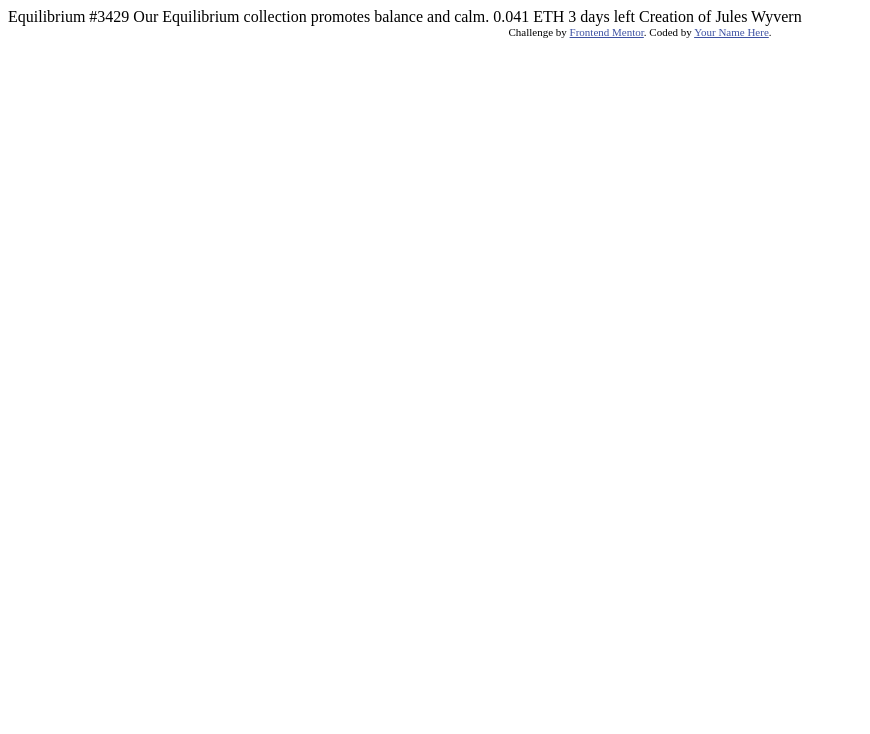
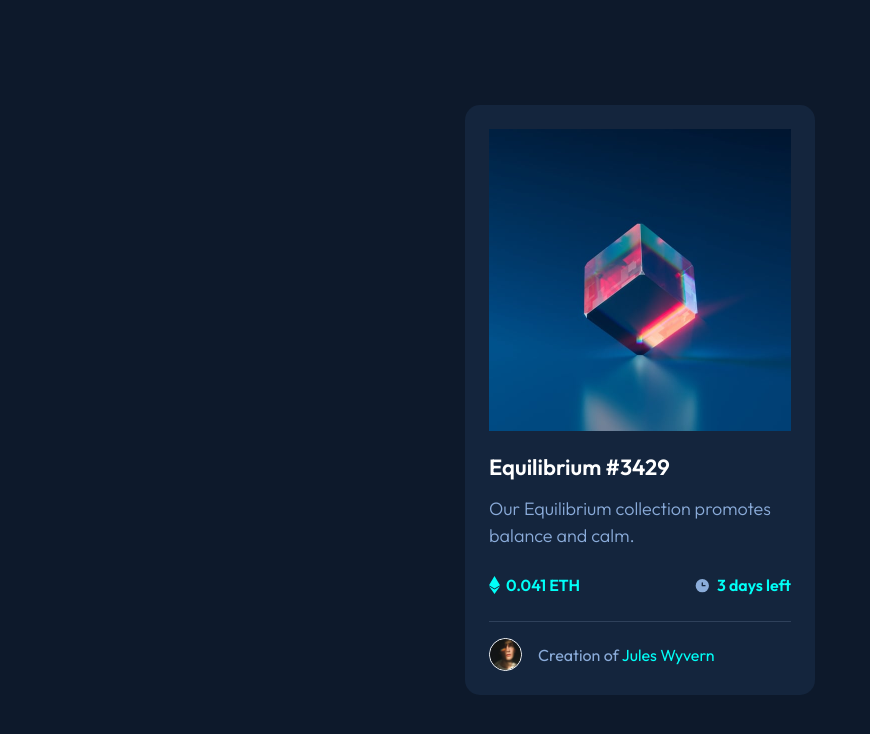
Before and after one commit to practicefrontendmentor/nft, a plain HTML site: page index.html in a window 1280 px wide. Shown: the whole page, without its empty margins (0-870 px from the left). Drawn offline with Linux system fonts and the light colour scheme.

Commit message:
half way

```diff
--- /dev/null
+++ b/compositions.css
@@ -0,0 +1,4 @@
+.main-container {
+  min-height: 100vh;
+  min-height: 100svh;
+}
--- a/index.html
+++ b/index.html
@@ -8,26 +8,38 @@
 
   <title>Frontend Mentor | NFT preview card component</title>
 
-  <!-- Feel free to remove these styles or customise in your own stylesheet 👍 -->
-  <style>
-    .attribution { font-size: 11px; text-align: center; }
-    .attribution a { color: hsl(228, 45%, 44%); }
-  </style>
+  <link rel="stylesheet" href="style.css">
+
 </head>
 <body>
+  <div class="main-container place-children-center">
+    <article class="nft-card">
+      <img src="./images/image-equilibrium.jpg" alt="Equilibrium" class="nft-card__img">
+      <h1 class="nft-card__h1">Equilibrium #3429</h1>
 
-  Equilibrium #3429
+      <p class="nft-card__p">Our Equilibrium collection promotes balance and calm.</p>
 
-  Our Equilibrium collection promotes balance and calm.
+      <section class="nft-card__purchase-info">
+        <span>
+          <svg width="11" height="18" xmlns="http://www.w3.org/2000/svg">
+            <path d="M11 10.216 5.5 18 0 10.216l5.5 3.263 5.5-3.262ZM5.5 0l5.496 9.169L5.5 12.43 0 9.17 5.5 0Z" fill="#00FFF8"/>
+          </svg>
+          <span>0.041 ETH</span>
+        </span>
+        <span>
+          <svg width="17" height="17" xmlns="http://www.w3.org/2000/svg">
+            <path d="M8.305 2.007a6.667 6.667 0 1 0 0 13.334 6.667 6.667 0 0 0 0-13.334Zm2.667 7.334H8.305a.667.667 0 0 1-.667-.667V6.007a.667.667 0 0 1 1.334 0v2h2a.667.667 0 0 1 0 1.334Z" fill="#8BACD9"/>
+          </svg>
+          <span>3 days left</span>
+        </span>
+      </section>
+      <div class="horizontal-line"></div>
+      <section class="nft-card__author-info">
+        <img src="images/image-avatar.png" alt="avatar"><span>Creation of <span class="nft-card__author-info--author-name">Jules Wyvern</span></span>
+      </section>
 
-  0.041 ETH
-  3 days left
+    </article>
+  </div>
 
-  Creation of Jules Wyvern
-
-  <div class="attribution">
-    Challenge by <a href="https://www.frontendmentor.io?ref=challenge" target="_blank">Frontend Mentor</a>.
-    Coded by <a href="#">Your Name Here</a>.
-  </div>
 </body>
 </html>
--- /dev/null
+++ b/reset.css
@@ -0,0 +1,81 @@
+/* Box sizing rules */
+*,
+*::before,
+*::after {
+  box-sizing: border-box;
+  -webkit-font-smoothing: antialiased;
+}
+
+/* Prevent font size inflation */
+html {
+  text-size-adjust: none;
+}
+
+/* Remove default margin */
+* {
+  margin: 0;
+}
+
+/* Set core body defaults */
+body {
+  min-height: 100vh;
+  min-height: 100svh; /* Safari viewport height bug fix, added by Viral */
+  line-height: 1.5;
+  -webkit-font-smoothing: antialiased;
+}
+
+/* Set shorter line heights on headings and interactive elements */
+h1,
+h2,
+h3,
+h4,
+button,
+input,
+label {
+  line-height: 1.1;
+}
+
+button {
+  all: unset;
+}
+
+button:focus {
+  outline: revert;
+}
+
+/* Balance text wrapping on headings */
+h1,
+h2,
+h3,
+h4 {
+  text-wrap: balance;
+}
+
+/* Make images easier to work with */
+img,
+picture,
+video,
+canvas,
+svg {
+  max-inline-size: 100%;
+  block-size: auto;
+  display: block;
+}
+
+/* Inherit fonts for inputs and buttons */
+input,
+button,
+textarea,
+select {
+  font: inherit;
+}
+
+/* Make sure textareas without a rows attribute are not tiny */
+textarea:not([rows]) {
+  min-height: 10em;
+}
+
+/* Anything that has been anchored to should have extra scroll margin */
+:target {
+  scroll-margin-block: 5ex;
+}
--- /dev/null
+++ b/style.css
@@ -0,0 +1,81 @@
+@import url("reset.css");
+@import url("https://fonts.googleapis.com/css2?family=Outfit:wght@100..900&display=swap");
+@import url("variables.css");
+@import url("compositions.css");
+@import url("utilities.css");
+
+body {
+  background-color: var(--very-dark-blue-main-bg);
+  color: var(--white);
+}
+
+.nft-card {
+  max-inline-size: 350px;
+  background: var(--very-dark-blue-card-bg);
+  border-radius: var(--border-radius-outer);
+  padding: var(--spacing-5);
+
+  & .nft-card__img {
+    border-radius: var(--border-radius-inner);
+    margin-block-end: var(--spacing-5);
+  }
+
+  & .nft-card__h1 {
+    font-weight: 600;
+    font-size: calc((22 / 16) * 1rem);
+    margin-block-end: var(--spacing-4);
+  }
+  & .nft-card__h1:active {
+    color: var(--soft-blue);
+  }
+
+  & .nft-card__p {
+    color: var(--soft-blue);
+    font-weight: 300;
+    font-size: calc((18 / 16) * 1rem);
+    margin-block-end: var(--spacing-5);
+  }
+
+  & .nft-card__purchase-info {
+    display: flex;
+    justify-content: space-between;
+    margin-block-end: var(--spacing-5);
+
+    & span {
+      display: flex;
+      align-items: center;
+      justify-content: flex-start;
+
+      & svg {
+        display: inline-block;
+        margin-inline-end: 6px;
+      }
+
+      & svg + * {
+        color: var(--cyan);
+        font-weight: 600;
+        font-size: 16px;
+      }
+    }
+  }
+
+  & .nft-card__author-info {
+    margin-block-start: var(--spacing-4);
+    color: var(--soft-blue);
+    font-size: calc((16 / 16) * 1rem);
+    display: flex;
+    align-items: center;
+
+    & img {
+      width: 33px;
+      height: 33px;
+      border-radius: 50%;
+      border: 1px solid var(--white);
+      margin-inline-end: var(--spacing-4);
+    }
+
+    & .nft-card__author-info--author-name {
+      color: var(--cyan);
+    }
+  }
+}
--- /dev/null
+++ b/utilities.css
@@ -0,0 +1,8 @@
+.place-children-center {
+  display: grid;
+  place-content: center;
+}
+
+.horizontal-line {
+  border-top: 1px solid var(--very-dark-blue-line);
+}
--- /dev/null
+++ b/variables.css
@@ -0,0 +1,23 @@
+:root {
+  /* colours */
+  --soft-blue: hsl(215deg 51% 70%);
+  --cyan: hsl(178deg 100% 50%);
+
+  --very-dark-blue-main-bg: hsl(217deg 54% 11%);
+  --very-dark-blue-card-bg: hsl(216deg 50% 16%);
+  --very-dark-blue-line: hsl(215deg 32% 27%);
+  --white: hsl(0deg 0% 100%);
+
+  /* typography */
+  font-family: Outfit, sans-serif;
+
+  /* spacing */
+  --spacing-1: 2px;
+  --spacing-2: 4px;
+  --spacing-3: 8px;
+  --spacing-4: 16px;
+  --spacing-5: 24px;
+
+  --border-radius-outer: 15px;
+  --: 8px;
+}
```
